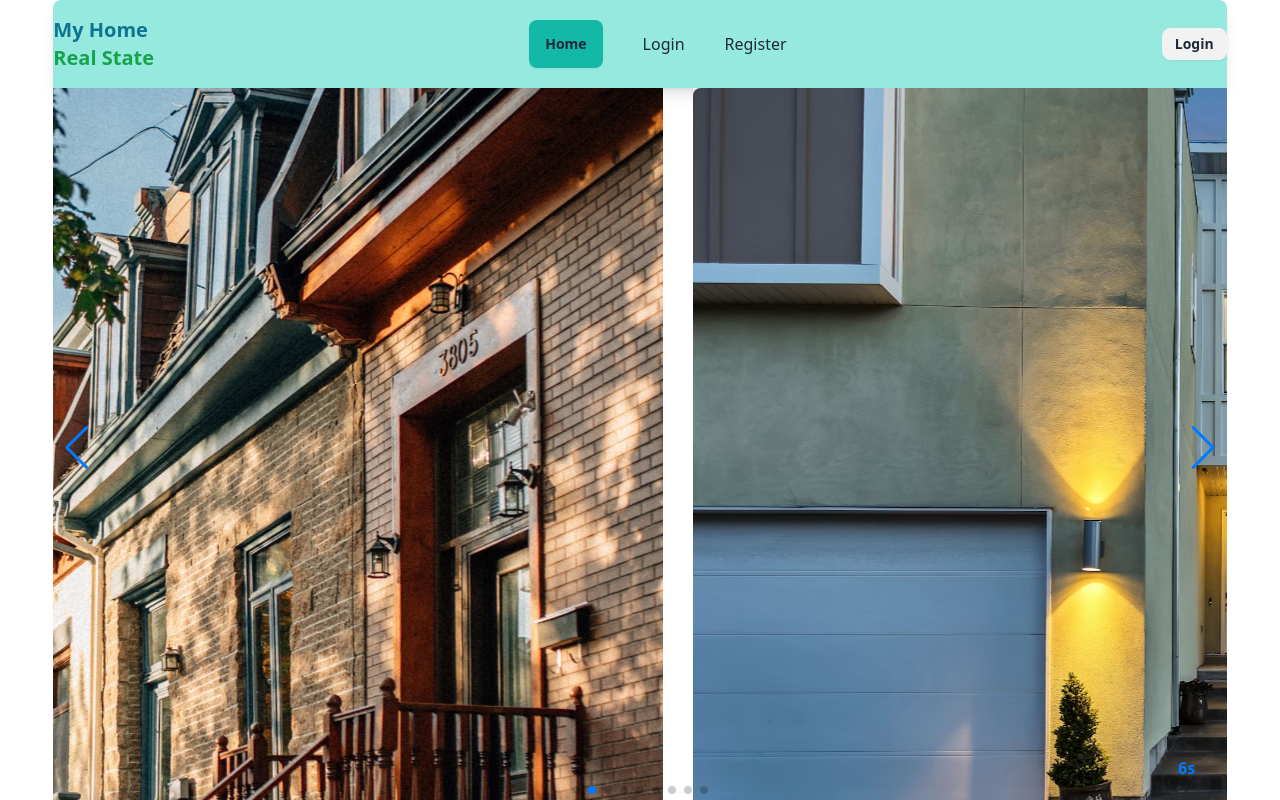
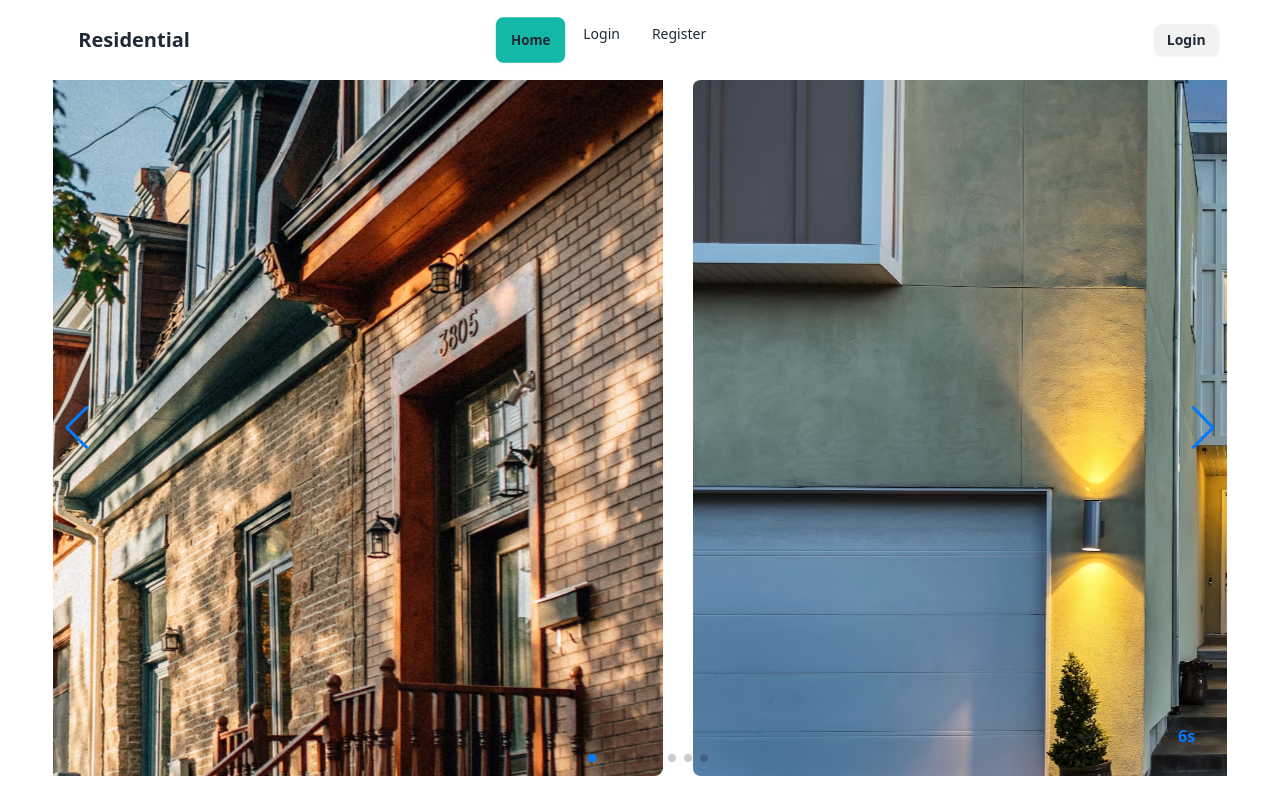
Before and after one commit to nizamuddinsangram/residetail-website-server-public-9, a React (Vite) app: page / in a window 1280 px wide. Shown: the top 800 px of the page. Built offline with nearby package versions, Linux system fonts and the light colour scheme; no server answers.

Commit message:
design for mobile login component

```diff
--- a/src/Conponent/Navbar/Navbar.jsx
+++ b/src/Conponent/Navbar/Navbar.jsx
@@ -8,19 +8,30 @@
     setUser(null);
   };
   return (
-    <nav className="bg-teal-400 bg-opacity-50	 	shadow-lg	 py-4 rounded-t-lg">
-      <div className="container mx-auto flex items-center justify-between">
-        {/* Left side */}
-        <div className="flex items-center">
-          <span className=" text-xl font-semibold text-cyan-700">
-            My Home
-            <br />
-            <span className="text-green-600">Real State</span>
-          </span>
+    <div className="navbar bg-base-100">
+      <div className="navbar-start">
+        <div className="dropdown">
+          <div tabIndex={0} role="button" className="btn btn-ghost lg:hidden">
+            <svg
+              xmlns="http://www.w3.org/2000/svg"
+              className="h-5 w-5"
+              fill="none"
+              viewBox="0 0 24 24"
+              stroke="currentColor"
+            >
+              <path
+                strokeLinecap="round"
+                strokeLinejoin="round"
+                strokeWidth="2"
+                d="M4 6h16M4 12h8m-8 6h16"
+              />
+            </svg>
           </div>
-
-        {/* Middle */}
-        <div className="flex items-center space-x-10">
+          <ul
+            tabIndex={0}
+            className="menu menu-sm dropdown-content mt-3 z-[1] p-2 shadow bg-base-100 rounded-box w-52"
+          >
+            <li>
               <NavLink
                 to="/"
                 className={({ isActive }) =>
@@ -29,6 +40,9 @@
               >
                 Home
               </NavLink>
+            </li>
+
+            <li>
               <NavLink
                 to="/login"
                 className={({ isActive }) =>
@@ -37,6 +51,8 @@
               >
                 Login
               </NavLink>
+            </li>
+            <li>
               <NavLink
                 to="/register"
                 className={({ isActive }) =>
@@ -45,6 +61,8 @@
               >
                 Register
               </NavLink>
+            </li>
+            <li>
               {user && (
                 <NavLink
                   to="/aboutUs"
@@ -55,7 +73,9 @@
                   About Us
                 </NavLink>
               )}
+            </li>
 
+            <li>
               {user && (
                 <NavLink
                   to="/updateProfile"
@@ -66,10 +86,71 @@
                   Update Profile
                 </NavLink>
               )}
+            </li>
+          </ul>
         </div>
+        <a className="btn btn-ghost text-xl">Residential</a>
+      </div>
+      <div className="navbar-center hidden lg:flex">
+        <ul className="menu menu-horizontal px-1">
+          <li>
+            <NavLink
+              to="/"
+              className={({ isActive }) =>
+                isActive ? "btn bg-teal-500 border-0" : "default"
+              }
+            >
+              Home
+            </NavLink>
+          </li>
+          <li>
+            <NavLink
+              to="/login"
+              className={({ isActive }) =>
+                isActive ? "btn bg-teal-500 border-0" : "default"
+              }
+            >
+              Login
+            </NavLink>
+          </li>
+          <li>
+            <NavLink
+              to="/register"
+              className={({ isActive }) =>
+                isActive ? "btn bg-teal-500 border-0" : "default"
+              }
+            >
+              Register
+            </NavLink>
+          </li>
+          <li>
+            {user && (
+              <NavLink
+                to="/aboutUs"
+                className={({ isActive }) =>
+                  isActive ? "btn bg-teal-500 border-0" : "default"
+                }
+              >
+                About Us
+              </NavLink>
+            )}
+          </li>
 
-        {/* Right side */}
-        <div className="flex items-center">
+          <li>
+            {user && (
+              <NavLink
+                to="/updateProfile"
+                className={({ isActive }) =>
+                  isActive ? "btn bg-teal-500 border-0" : "default"
+                }
+              >
+                Update Profile
+              </NavLink>
+            )}
+          </li>
+        </ul>
+      </div>
+      <div className="navbar-end">
         {user ? (
           <>
             <img
@@ -89,70 +170,256 @@
         )}
       </div>
     </div>
-    </nav>
   );
 };
 
 export default Navbar;
-// <div className="navbar bg-base-100">
-//   <div className="navbar-start">
-//     <div className="dropdown">
-//       <div tabIndex={0} role="button" className="btn btn-ghost lg:hidden">
-//         <svg
-//           xmlns="http://www.w3.org/2000/svg"
-//           className="h-5 w-5"
-//           fill="none"
-//           viewBox="0 0 24 24"
-//           stroke="currentColor"
+// <nav className="bg-teal-400 bg-opacity-50	 	shadow-lg	 py-4 rounded-t-lg">
+//   <div className="container mx-auto flex items-center justify-between">
+//     {/* Left side */}
+//     <div className="flex items-center">
+//       <span className=" text-xl font-semibold text-cyan-700">
+//         My Home
+//         <br />
+//         <span className="text-green-600">Real State</span>
+//       </span>
+//     </div>
+
+//     {/* Middle */}
+//     <div className="flex items-center space-x-10">
+//       <NavLink
+//         to="/"
+//         className={({ isActive }) =>
+//           isActive ? "btn bg-teal-500 border-0" : "default"
+//         }
+//       >
+//         Home
+//       </NavLink>
+//       <NavLink
+//         to="/login"
+//         className={({ isActive }) =>
+//           isActive ? "btn bg-teal-500 border-0" : "default"
+//         }
+//       >
+//         Login
+//       </NavLink>
+//       <NavLink
+//         to="/register"
+//         className={({ isActive }) =>
+//           isActive ? "btn bg-teal-500 border-0" : "default"
+//         }
+//       >
+//         Register
+//       </NavLink>
+//       {user && (
+//         <NavLink
+//           to="/aboutUs"
+//           className={({ isActive }) =>
+//             isActive ? "btn bg-teal-500 border-0" : "default"
+//           }
 //         >
-//           <path
-//             strokeLinecap="round"
-//             strokeLinejoin="round"
-//             strokeWidth="2"
-//             d="M4 6h16M4 12h8m-8 6h16"
+//           About Us
+//         </NavLink>
+//       )}
+
+//       {user && (
+//         <NavLink
+//           to="/updateProfile"
+//           className={({ isActive }) =>
+//             isActive ? "btn bg-teal-500 border-0" : "default"
+//           }
+//         >
+//           Update Profile
+//         </NavLink>
+//       )}
+//     </div>
+
+//     {/* Right side */}
+//     <div className="flex items-center">
+//       {user ? (
+//         <>
+//           <img
+//             src={user?.photoURL}
+//             alt="img"
+//             title={user?.displayName}
+//             className="w-10 h-10 rounded-full object-cover"
 //           />
-//         </svg>
-//       </div>
-//       <ul
-//         tabIndex={0}
-//         className="menu menu-sm dropdown-content mt-3 z-[1] p-2 shadow bg-base-100 rounded-box w-52"
-//       >
-//         <li>
-//           <Link to="/">Home</Link>
-//         </li>
-//         <li>
-//           <Link to="/login">Login</Link>
-//         </li>
-//         <li>
-//           <Link to="/register">Register</Link>
-//         </li>
-//       </ul>
+//           <button className="btn btn-sm" onClick={handleLogOut}>
+//             logOut
+//           </button>
+//         </>
+//       ) : (
+//         <Link to="/login" className="btn btn-sm">
+//           Login
+//         </Link>
+//       )}
 //     </div>
-//     <a className="btn btn-ghost text-xl">daisyUI</a>
 //   </div>
-//   <div className="navbar-center hidden lg:flex">
-//     <ul className="menu menu-horizontal px-1">
-//       <li>
-//         <Link to="/">Home</Link>
-//       </li>
-//       <li>
-//         <Link to="/login">Login</Link>
-//       </li>
-//       <li>
-//         <Link to="/register">Register</Link>
-//       </li>
-//     </ul>
-//   </div>
-//   <div className="navbar-end">
-//     {user ? (
-//       <>
-//         <a className="btn">{user?.email}</a>{" "}
-//         <button className="btn btn-accent" onClick={handleLogOut}>
-//           logOut
-//         </button>
-//       </>
-//     ) : (
-//       "login"
-//     )}
-//   </div>
-// </div>
+// </nav>
+{
+  /* <div className="navbar bg-base-100">
+      <div className="navbar-start">
+        <div className="dropdown">
+          <div tabIndex={0} role="button" className="btn btn-ghost lg:hidden">
+            <svg
+              xmlns="http://www.w3.org/2000/svg"
+              className="h-5 w-5"
+              fill="none"
+              viewBox="0 0 24 24"
+              stroke="currentColor"
+            >
+              <path
+                strokeLinecap="round"
+                strokeLinejoin="round"
+                strokeWidth="2"
+                d="M4 6h16M4 12h8m-8 6h16"
+              />
+            </svg>
+          </div>
+          <ul
+            tabIndex={0}
+            className="menu menu-sm dropdown-content mt-3 z-[1] p-2 shadow bg-base-100 rounded-box w-52"
+          >
+            <li>
+              {" "}
+              <NavLink
+                to="/"
+                className={({ isActive }) =>
+                  isActive ? "btn bg-teal-500 border-0" : "default"
+                }
+              >
+                Home
+              </NavLink>
+            </li>
+            <li>
+              <NavLink
+                to="/login"
+                className={({ isActive }) =>
+                  isActive ? "btn bg-teal-500 border-0" : "default"
+                }
+              >
+                Login
+              </NavLink>
+            </li>
+            <li>
+              {" "}
+              <NavLink
+                to="/register"
+                className={({ isActive }) =>
+                  isActive ? "btn bg-teal-500 border-0" : "default"
+                }
+              >
+                Register
+              </NavLink>
+            </li>
+            <li>
+              {" "}
+              {user && (
+                <NavLink
+                  to="/aboutUs"
+                  className={({ isActive }) =>
+                    isActive ? "btn bg-teal-500 border-0" : "default"
+                  }
+                >
+                  About Us
+                </NavLink>
+              )}
+            </li>
+
+            <li>
+              {user && (
+                <NavLink
+                  to="/updateProfile"
+                  className={({ isActive }) =>
+                    isActive ? "btn bg-teal-500 border-0" : "default"
+                  }
+                >
+                  Update Profile
+                </NavLink>
+              )}
+            </li>
+          </ul>
+        </div>
+        <a className="btn btn-ghost text-xl">daisyUI</a>
+      </div>
+      <div className="navbar-center hidden lg:flex">
+        <ul className="menu menu-horizontal px-1">
+          <li>
+            <NavLink
+              to="/"
+              className={({ isActive }) =>
+                isActive ? "btn bg-teal-500 border-0" : "default"
+              }
+            >
+              Home
+            </NavLink>
+          </li>
+          <li>
+            <NavLink
+              to="/login"
+              className={({ isActive }) =>
+                isActive ? "btn bg-teal-500 border-0" : "default"
+              }
+            >
+              Login
+            </NavLink>
+          </li>
+          <li>
+            {" "}
+            <NavLink
+              to="/register"
+              className={({ isActive }) =>
+                isActive ? "btn bg-teal-500 border-0" : "default"
+              }
+            >
+              Register
+            </NavLink>
+          </li>
+          <li>
+            {user && (
+              <NavLink
+                to="/aboutUs"
+                className={({ isActive }) =>
+                  isActive ? "btn bg-teal-500 border-0" : "default"
+                }
+              >
+                About Us
+              </NavLink>
+            )}
+          </li>
+          <li>
+            {" "}
+            {user && (
+              <NavLink
+                to="/updateProfile"
+                className={({ isActive }) =>
+                  isActive ? "btn bg-teal-500 border-0" : "default"
+                }
+              >
+                Update Profile
+              </NavLink>
+            )}
+          </li>
+        </ul>
+      </div>
+      <div className="navbar-end">
+        {user ? (
+          <>
+            <img
+              src={user?.photoURL}
+              alt="img"
+              title={user?.displayName}
+              className="w-10 h-10 rounded-full object-cover"
+            />
+            <button className="btn btn-sm" onClick={handleLogOut}>
+              logOut
+            </button>
+          </>
+        ) : (
+          <Link to="/login" className="btn btn-sm">
+            Login
+          </Link>
+        )}
+      </div>
+    </div> */
+}
--- a/src/Pages/Login/Login.jsx
+++ b/src/Pages/Login/Login.jsx
@@ -84,12 +84,12 @@
       <Helmet>
         <title>Residential | Login </title>
       </Helmet>
-      <div className="flex h-screen w-full">
+      <div className="flex  h-screen w-full">
         <div
           className="w-full flex justify-center items-center bg-cover bg-center"
           style={{ backgroundImage: `url(${img})` }}
         >
-          <div className="w-2/6 p-8 space-y-3 mb-4 rounded-lg bg-teal-300 bg-opacity-10 text-white">
+          <div className="lg:w-2/6 md:w-1/2 w-full p-8 space-y-3 mb-4 rounded-lg bg-teal-300 bg-opacity-10 text-white">
             <h1 className="text-2xl font-bold text-center">Login</h1>
             <form
               onSubmit={handleSubmit(onSubmit)}
--- a/src/main.jsx
+++ b/src/main.jsx
@@ -38,6 +38,7 @@
         path: "/updateProfile",
         element: <UpdateProfile />,
       },
+
       {
         path: "/aboutUs",
         element: (
```
Also changed, not shown: src/Conponent/Banner/Banner.jsx (+10 -10 lines). Lines whose indentation alone changed are shown as unchanged.
